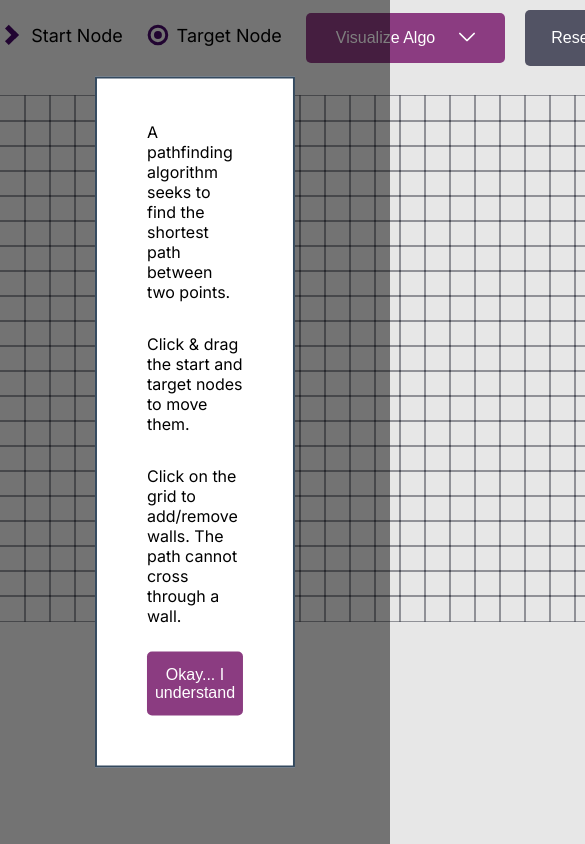
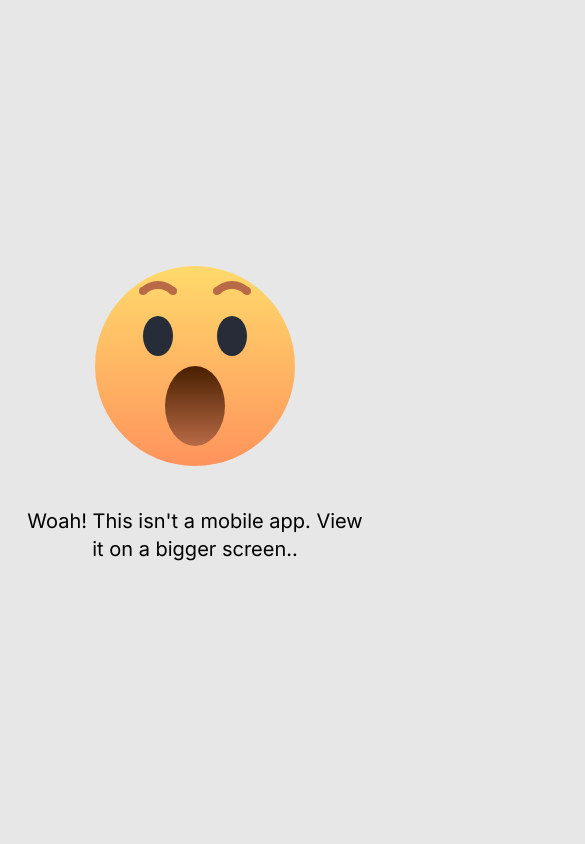
Before and after one commit to sava-stanchev/algorithmic-pathfinding, a React (Create React App) app: page / in a window 390 px wide. Shown: the top 844 px of the page, 585 px wide, since content can reach past the window. Built offline with nearby package versions, Linux system fonts and the light colour scheme.

Commit message:
add emoji animations and mobile text

```diff
--- a/src/App.tsx
+++ b/src/App.tsx
@@ -4,7 +4,7 @@ import Visualizer from "./Visualizer/Visualizer";
 import MobileView from "./MobileView/MobileView";
 
 const App = () => {
-  const [isMobile, setIsMobile] = useState(false);
+  const [isMobile, setIsMobile] = useState(window.innerWidth < 1024);
 
   const handleResize = () => {
     if (window.innerWidth < 1024) {
--- a/src/MobileView/MobileView.css
+++ b/src/MobileView/MobileView.css
@@ -2,8 +2,17 @@
   width: 100%;
   height: 100vh;
   display: flex;
+  flex-direction: column;
+  gap: 25px;
   align-items: center;
   justify-content: center;
+  padding: 0 20px;
+}
+
+.mobile-text {
+  font-size: 1.25rem;
+  line-height: 1.75rem;
+  text-align: center;
 }
 
 .emoji {
@@ -17,6 +26,7 @@
 .face {
   height: 100%;
   width: 100%;
+  animation: face 3s linear infinite;
 }
 
 .eyebrow {
@@ -24,6 +34,7 @@
   text-align: center;
   position: absolute;
   top: 20px;
+  animation: eyebrow 3s linear infinite;
 }
 
 .eyebrow span {
@@ -83,4 +94,51 @@
   top: 50%;
   left: calc(50% - 30px);
   background: linear-gradient(#481f00, #b96a46);
+  animation: mouth 3s linear infinite;
 }
+
+@keyframes face {
+  15%,
+  25% {
+    transform: rotate(25deg) translateX(-35px);
+  }
+  45%,
+  65% {
+    transform: rotate(-25deg) translateX(35px);
+  }
+  75%,
+  100% {
+    transform: rotate(0deg) translateX(0px);
+  }
+}
+
+@keyframes eyebrow {
+  15%,
+  65% {
+    top: 35px;
+  }
+  75%,
+  100%,
+  0% {
+    top: 15px;
+  }
+}
+
+@keyframes mouth {
+  10%,
+  30% {
+    width: 34px;
+    height: 34px;
+    left: calc(50% - 17px);
+  }
+  50%,
+  70% {
+    width: 60px;
+    height: 70px;
+    left: calc(50% - 30px);
+  }
+  75%,
+  100% {
+    height: 80px;
+  }
+}
--- a/src/MobileView/MobileView.tsx
+++ b/src/MobileView/MobileView.tsx
@@ -16,6 +16,9 @@ const MobileView = () => {
           <div className="mouth"></div>
         </div>
       </div>
+      <p className="mobile-text">
+        Woah! This isn't a mobile app. View it on a bigger screen..
+      </p>
     </div>
   );
 };
```
